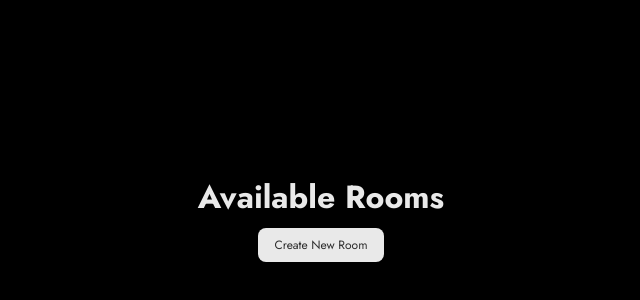
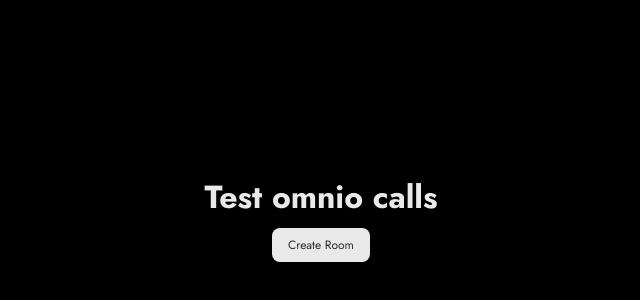
Before and after one commit to harukee-dev/fullstack_chat, a React (Create React App) app: page /test in a window 1280 px wide. Shown: the part 142-442 px from the top of the page, without its empty margins (319-959 px from the left). Built offline with nearby package versions, Linux system fonts and the light colour scheme.

Commit message:
some fixes in TestPage.tsx

```diff
--- a/src/pages/TestPage/TestPage.tsx
+++ b/src/pages/TestPage/TestPage.tsx
@@ -1,5 +1,4 @@
-import { useEffect, useRef, useState } from 'react'
-import ACTIONS from '../../backend/actions'
+import { useEffect, useState } from 'react'
 import { v4 } from 'uuid'
 import { useNavigate } from 'react-router-dom'
 import { useSocket } from '../../SocketContext'
@@ -9,28 +8,25 @@ export const TestPage = () => {
   const { socket } = useSocket()
   const navigate = useNavigate()
   const [rooms, updateRooms] = useState<any[]>([])
-  const rootNode = useRef<any>(null)
 
   useEffect(() => {
     if (!socket) {
-      console.log('!socket')
       return
-    } else {
-      console.log('socket')
     }
-    // socket.on(ACTIONS.SHARE_ROOMS, ({ rooms = [] } = {}) => {
-    //   if (rootNode.current) {
-    //     updateRooms(rooms)
-    //   }
-    // })
     socket.on('new-room', (roomId) => {
       updateRooms([...rooms, roomId])
     })
   }, [socket])
 
+  const handleCreateRoom = () => {
+    const newRoomId = v4()
+    navigate(`/test/room/${newRoomId}`)
+    socket?.emit('new-room', newRoomId)
+  }
+
   return (
-    <div className={cl.testPage} ref={rootNode}>
-      <h1 className={cl.mainTitle}>Available Rooms</h1>
+    <div className={cl.testPage}>
+      <h1 className={cl.mainTitle}>Test omnio calls</h1>
 
       <div className={cl.roomsList}>
         {rooms.map((roomID) => (
@@ -42,21 +38,14 @@ export const TestPage = () => {
                 navigate(`/test/room/${roomID}`)
               }}
             >
-              Join
+              join
             </button>
           </div>
         ))}
       </div>
 
-      <button
-        className={cl.buttonCreateRoom}
-        onClick={() => {
-          const newRoomId = v4()
-          navigate(`/test/room/${newRoomId}`)
-          socket?.emit('new-room', newRoomId)
-        }}
-      >
-        Create New Room
+      <button className={cl.buttonCreateRoom} onClick={handleCreateRoom}>
+        Create Room
       </button>
     </div>
   )
```
